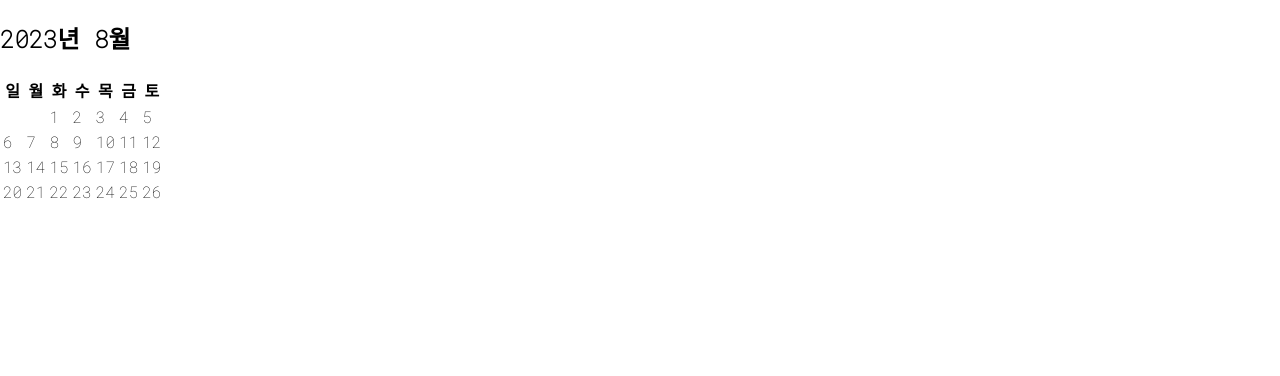
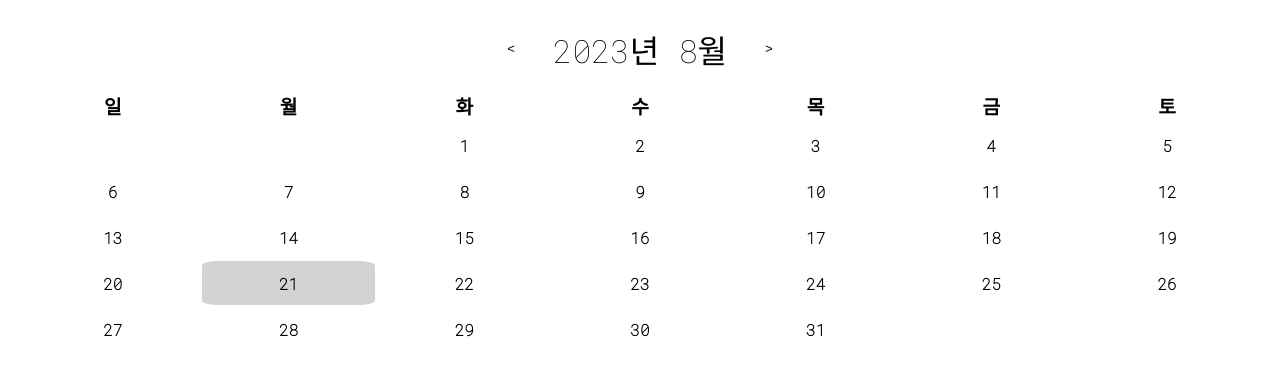
Before and after one commit to taehwan01/didito-react, a React (Create React App) app: page / in a window 1280 px wide. Shown: the top 376 px of the page. Built offline with nearby package versions, Linux system fonts and the light colour scheme; no server answers.

Commit message:
feat: 달력 UI 및 기능 추가

```diff
--- a/public/index.html
+++ b/public/index.html
@@ -6,7 +6,7 @@
     <meta name="viewport" content="width=device-width, initial-scale=1" />
     <meta name="theme-color" content="#000000" />
     <meta name="description" content="Web site created using create-react-app" />
-    <link rel="apple-touch-icon" href="%PUBLIC_URL%/logo192.png" />
+    <!-- <link rel="apple-touch-icon" href="%PUBLIC_URL%/logo192.png" /> -->
     <!--
       manifest.json provides metadata used when your web app is installed on a
       user's mobile device or desktop. See https://developers.google.com/web/fundamentals/web-app-manifest/
--- a/src/App.css
+++ b/src/App.css
@@ -1,3 +1,6 @@
 .App {
-  min-height: 100vh;
+  height: 100vh;
+  width: 100vw;
+  padding: 1.5rem;
+  box-sizing: border-box;
 }
--- a/src/components/Calendar.js
+++ b/src/components/Calendar.js
@@ -1,4 +1,6 @@
 import React, { useState } from 'react';
+
+import styles from './Calendar.module.scss';
 
 const daysInMonth = (year, month) => new Date(year, month + 1, 0).getDate();
 
@@ -6,21 +8,47 @@ const Calendar = () => {
   const currentDate = new Date();
   const [year, setYear] = useState(currentDate.getFullYear());
   const [month, setMonth] = useState(currentDate.getMonth());
+  const [selectedDate, setSelectedDate] = useState(new Date().getDate());
 
   const daysCount = daysInMonth(year, month);
   const startDay = new Date(year, month, 1).getDay();
 
-  const daysArray = Array.from({ length: daysCount }, (_, i) => i + 1);
-  const blankDaysArray = Array.from({ length: startDay }, (_, i) => '');
+  const goToPreviousMonth = () => {
+    setMonth((prevMonth) => prevMonth - 1);
+    if (month === 0) {
+      setYear((prevYear) => prevYear - 1);
+      setMonth(11);
+    }
+  };
+
+  const goToNextMonth = () => {
+    setMonth((prevMonth) => prevMonth + 1);
+    if (month === 11) {
+      setYear((prevYear) => prevYear + 1);
+      setMonth(0);
+    }
+  };
+
+  const handleClickDate = (dayNumber) => {
+    setSelectedDate(dayNumber);
+  };
 
   return (
-    <div>
-      <h2>
-        {year}년 {month + 1}월
-      </h2>
-      <table>
-        <thead>
-          <tr>
+    <div className={styles.calendar}>
+      <div className={styles.calendarHeader}>
+        <button className={styles.monthChangeButton} onClick={goToPreviousMonth}>
+          {'<'}
+        </button>
+        <span className={styles.yearAndMonth}>
+          {year}년 {month + 1}월
+        </span>
+        <button className={styles.monthChangeButton} onClick={goToNextMonth}>
+          {'>'}
+        </button>
+      </div>
+      <table className={styles.calendarTable}>
+        <thead className={styles.weekdayHeader}>
+          <tr className={styles.daysHeader}>
             <th>일</th>
             <th>월</th>
             <th>화</th>
@@ -31,13 +59,21 @@ const Calendar = () => {
           </tr>
         </thead>
         <tbody>
-          {Array.from({ length: (daysCount + startDay) / 7 }, (_, weekIndex) => (
+          {Array.from({ length: Math.ceil((daysCount + startDay) / 7) }, (_, weekIndex) => (
             <tr key={weekIndex}>
               {Array.from({ length: 7 }, (_, dayIndex) => {
                 const dayNumber = weekIndex * 7 + dayIndex - startDay + 1;
                 const isCurrentMonth = dayNumber > 0 && dayNumber <= daysCount;
 
-                return <td key={dayIndex}>{isCurrentMonth ? dayNumber : ''}</td>;
+                return (
+                  <th
+                    className={`${styles.date} ${isCurrentMonth && dayNumber === selectedDate ? styles.selected : ''}`}
+                    key={dayIndex}
+                    onClick={() => handleClickDate(dayNumber)}
+                  >
+                    {isCurrentMonth ? dayNumber : ''}
+                  </th>
+                );
               })}
             </tr>
           ))}
--- /dev/null
+++ b/src/components/Calendar.module.scss
@@ -0,0 +1,43 @@
+.calendar {
+  width: 100%;
+  display: grid;
+  place-items: center;
+}
+.calendarHeader {
+  display: grid;
+  grid-template-columns: auto 1fr auto;
+  place-items: center;
+  gap: 1rem;
+  margin-bottom: 1rem;
+
+  .monthChangeButton {
+    margin: 1rem;
+    background-color: white;
+    border: none;
+  }
+  .yearAndMonth {
+    font-size: 2rem;
+  }
+}
+.calendarTable {
+  width: 100%;
+  .weekdayHeader {
+    font-size: 1.2rem;
+  }
+  .weekdayNames {
+    display: grid;
+    grid-template-columns: repeat(7, 1fr);
+    justify-content: space-between;
+  }
+  .date {
+    padding: 0;
+    height: 44px;
+    // display: grid;
+    // place-items: center;
+  }
+  .selected {
+    background-color: lightgray;
+    border-radius: 10%;
+    transition: background-color 0.3s ease-out;
+  }
+}
```
Also changed, not shown: public/manifest.json.
